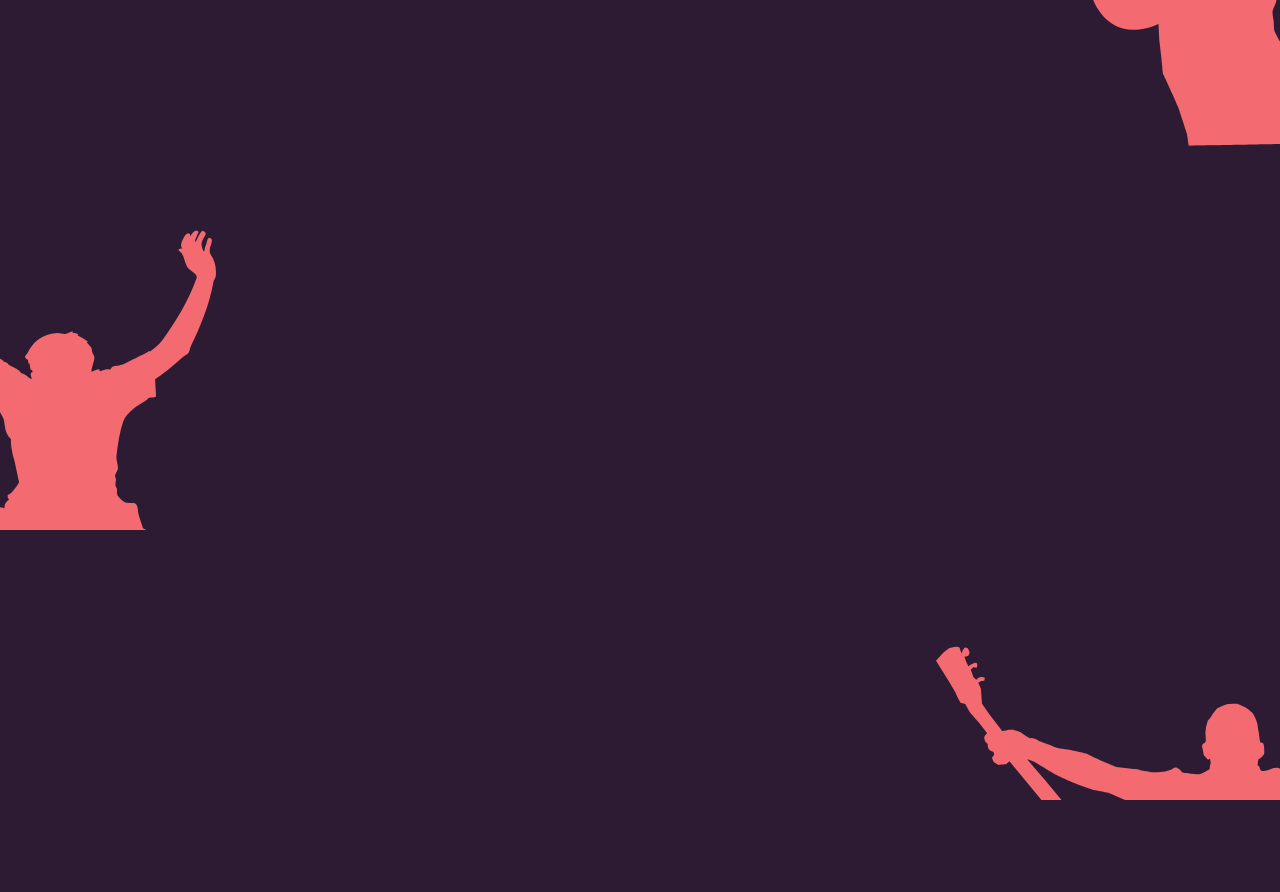
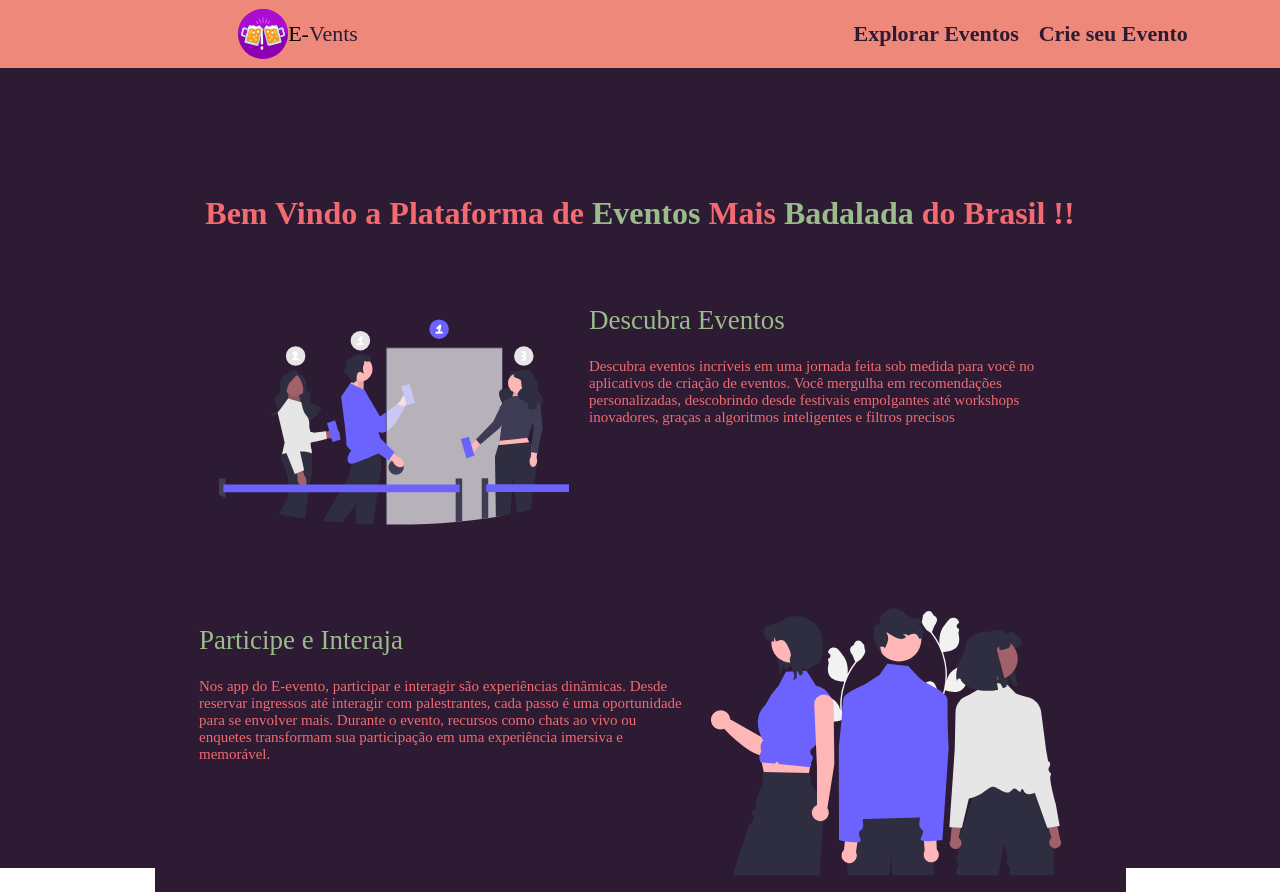
Before and after one commit to EdneyVF/Avanti-Desafio-Final, a React (Vite) app: page /inicio in a window 1280 px wide. Before the commit this address had no page. Before the commit the page ends 800 px from the top, so only its background shows below. Built offline with nearby package versions, Linux system fonts and the light colour scheme.

Commit message:
Melhoria no Roteamento

```diff
--- a/src/App.jsx
+++ b/src/App.jsx
@@ -1,4 +1,4 @@
-import InicialPage from "./Pages/InicialPage/InitialPage"
+import InitialPage from "./Pages/InicialPage/InitialPage"
 import FilterComponent from "./Pages/ListEvent/ListEvent"
 import AuthAdmin from "./Pages/AuthAdmin/AuthAdmin"
 import AuthParticipant from "./Pages/AuthParticipant/AuthParticipant"
@@ -9,9 +9,9 @@ function App() {
   return (
     <>
       <Routes>
-        <Route path="/" element={<InicialPage />} />
-        <Route path="/auth" element={<AuthParticipant />} />
-        <Route path="/auth-admin" element={<AuthAdmin />} />
+        <Route path="/" element={<AuthParticipant />} />
+        <Route path="/admin" element={<AuthAdmin />} />
+        <Route path="/inicio" element={<InitialPage />} />
         <Route path="/events" element={<FilterComponent />} />
       </Routes>
     </>
--- a/src/Pages/AuthParticipant/AuthParticipant.jsx
+++ b/src/Pages/AuthParticipant/AuthParticipant.jsx
@@ -23,7 +23,7 @@ function AuthParticipant() {
     try {
       const token = await ServiceAuth.login(email, password);
       localStorage.setItem('token', token); // Armazenar o token no localStorage
-      navigate('/'); // Tentantiva de redirecionar para a página inicial
+      navigate('/inicio'); // Tentantiva de redirecionar para a página inicial
     } catch (error) {
       console.error('Erro no login:', error);
     }
--- a/src/Pages/InicialPage/InitialPage.jsx
+++ b/src/Pages/InicialPage/InitialPage.jsx
@@ -1,11 +1,10 @@
-
+import React, { useEffect, useState } from 'react';
 import InicialPageBar from '../../Components/InicialPageComponents/Bar/Bar.jsx'
 import InicialPageRowOne from '../../Components/InicialPageComponents/Row1/Row.jsx'
 import InicialPageRowTwo from '../../Components/InicialPageComponents/Row2/Row.jsx'
-import './page.css'
+import "./Styles.css"
 
 function InitialPage() {
-
 
   return (
     <>
--- /dev/null
+++ b/src/Pages/InicialPage/Styles.css
@@ -0,0 +1,23 @@
+    .tela{
+
+        height: 100vh;
+        background-color: #2D1B33;
+        width: 100vw;
+        display:  flex;
+        align-items: center;
+        justify-content: center;
+        flex-direction: column;
+        margin: 0 ;
+        padding: 0 ;
+    }
+
+    .titulo{
+        margin-top: 150px;
+        margin-bottom: 20px;
+        font-size: 51;
+        color: #F36A71;
+    }
+
+    .titulo span {
+        color: #9ABC8A;
+    }
--- a/src/Pages/InicialPage/page.css
+++ /dev/null
@@ -1,25 +0,0 @@
-
-
-.tela{
-
-    height: 100vh;
-    background-color: #2D1B33;
-    width: 100vw;
-    display:  flex;
-    align-items: center;
-    justify-content: center;
-    flex-direction: column;
-    margin: 0 ;
-    padding: 0 ;
-}
-
-.titulo{
-    margin-top: 150px;
-    margin-bottom: 20px;
-    font-size: 51;
-    color: #F36A71;
-}
-
-.titulo span {
-    color: #9ABC8A;
-}
--- a/src/Pages/ListEvent/ListEvent.jsx
+++ b/src/Pages/ListEvent/ListEvent.jsx
@@ -17,6 +17,14 @@ const EventPage = () => {
 
     fetchFiltered();
   }, [filter]);
+
+  useEffect(() => {
+    document.body.classList.add('ListEvent');
+
+    return function cleanup() {
+      document.body.classList.remove('ListEvent');
+    };
+  }, []);
 
   const handleFilterChange = (event) => {
     setFilter({ ...filter, [filterType]: event.target.value });
--- a/src/Pages/ListEvent/listEvent.css
+++ b/src/Pages/ListEvent/listEvent.css
@@ -1,6 +1,6 @@
 @import url('https://fonts.googleapis.com/css2?family=Inter:wght@200;400&family=Poppins:wght@400;500;600&display=swap');
 
-body {
+.ListEvent {
     background-color: #2D1B33;
     padding: 30px;
     font-family: 'Inter', sans-serif;
```
